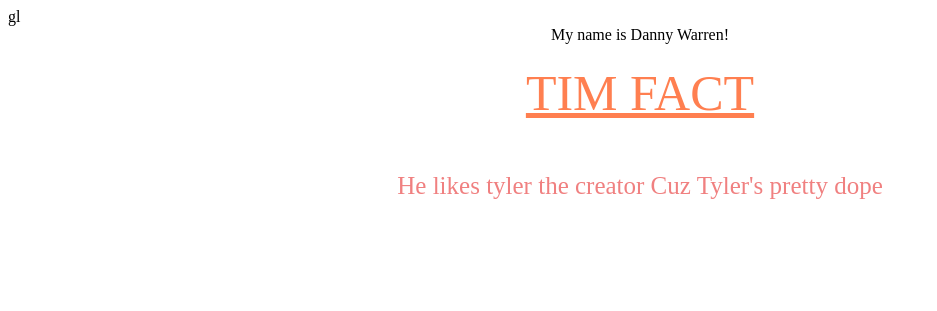
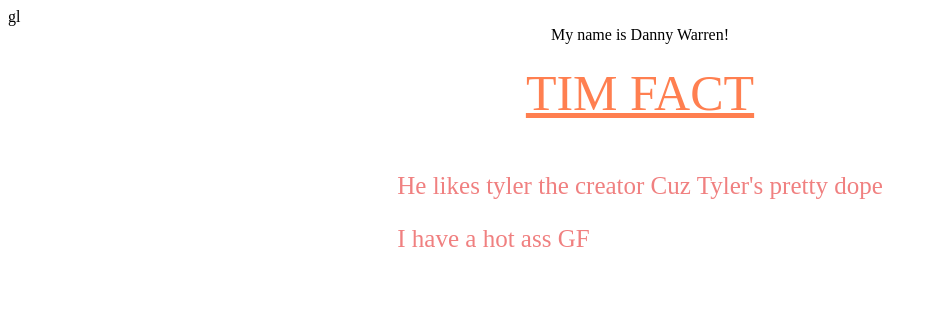
Before and after one commit to Polymer21/git-working-together, a plain HTML site: page index.html in a window 1280 px wide. Shown: the whole page, without its empty margins (0-937 px from the left). Drawn offline with Linux system fonts and the light colour scheme.

Commit message:
Tim's changes for merge example

```diff
--- a/index.html
+++ b/index.html
@@ -15,6 +15,7 @@
             <div class="fact">
                 He likes tyler the creator
                 Cuz Tyler's pretty dope
+                <p> I have a hot ass GF</p>
             </div>
         </main>
     </body>
```
